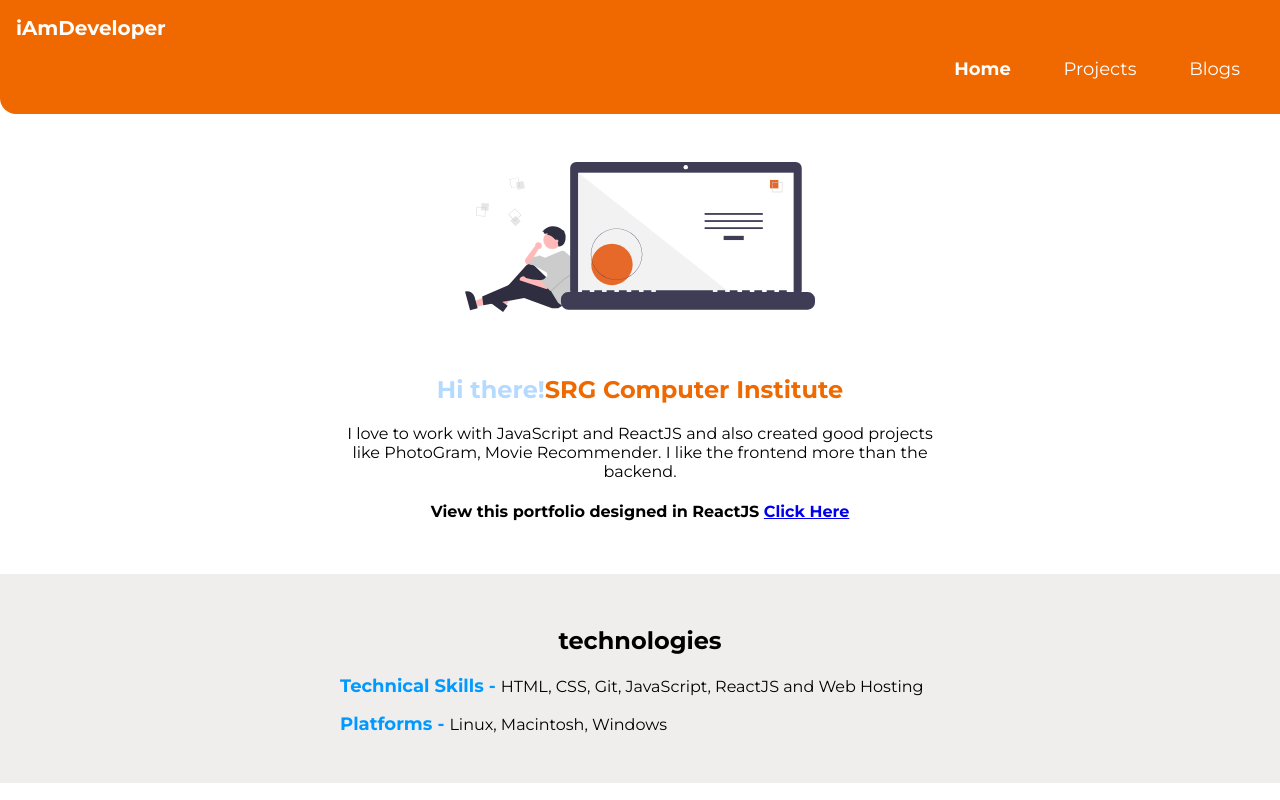
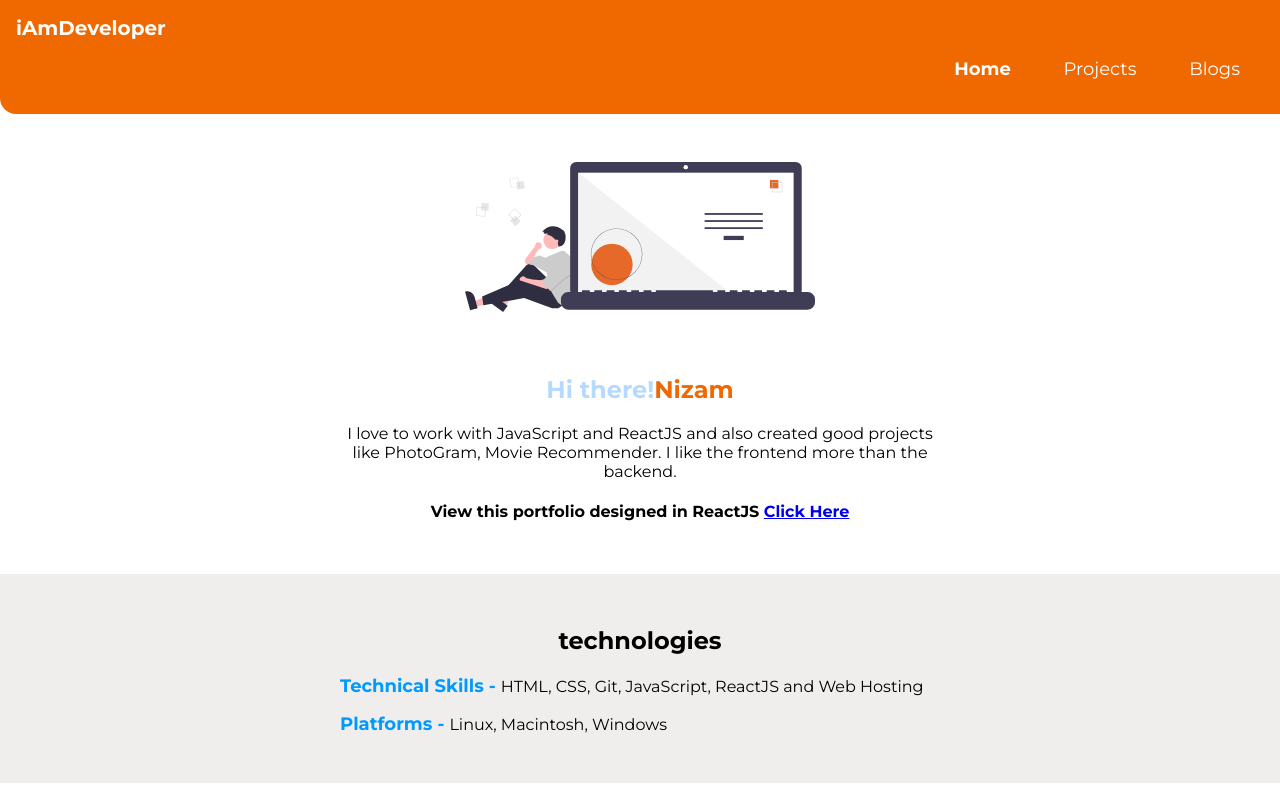
Before and after one commit to way2nizam/my-portfolio, a website: page index.html in a window 1280 px wide. Shown: the top 800 px of the page. Drawn offline with Linux system fonts and the light colour scheme.

Commit message:
minor fix
name updated

```diff
--- a/index.html
+++ b/index.html
@@ -39,7 +39,7 @@
 
     <section class="section about">
         <div class="container container-center">
-            <h1 class="about-heading">Hi there!<span class="about-inverted">SRG Computer Institute</span></h1>
+            <h1 class="about-heading">Hi there!<span class="about-inverted">Nizam</span></h1>
             <p>I love to work with JavaScript and ReactJS and also created good projects like PhotoGram, Movie
                 Recommender.
                 I like the
```
